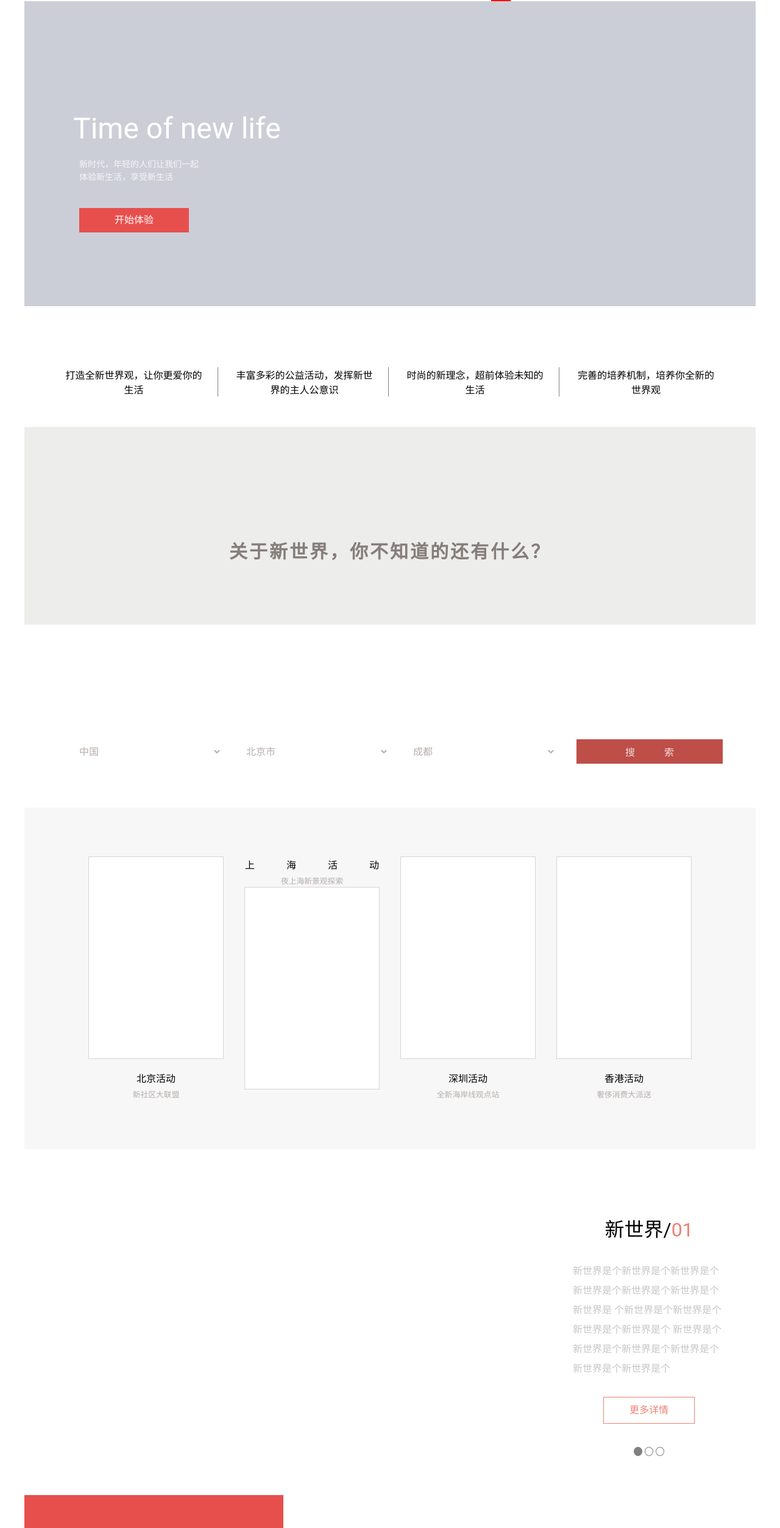
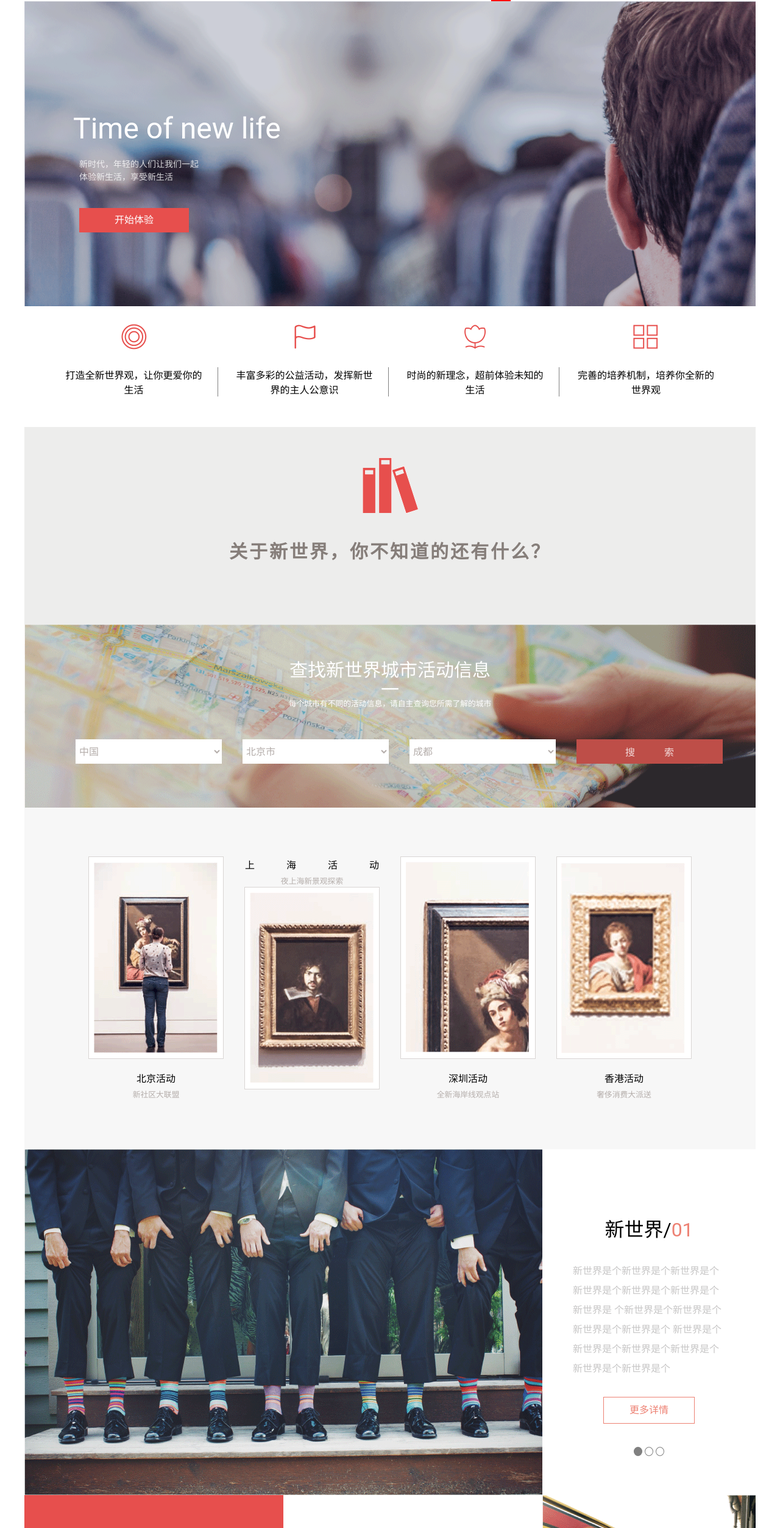
Before and after one commit to UESTC-FEDOG/new-world-website, a website: page index.html in a window 1280 px wide. Shown: the part 55-2560 px from the top of the page at 61% size. Drawn offline with Linux system fonts and the light colour scheme; the site is published under a folder, as on GitHub Pages, so addresses that start at the root find nothing.

Commit message:
Update main-wip.css

```diff
--- a/asset/stylesheets/main-wip.css
+++ b/asset/stylesheets/main-wip.css
@@ -164,7 +164,7 @@ li {
 /*以下是简介部分*/
 
 #intro header {
-    background-image: url(/asset/img/intrain.png);
+    background-image: url(../img/intrain.png);
     background-size: cover;
     height: 500px;
 
@@ -207,22 +207,22 @@ li {
 
 #intro .description li:first-child .icon {
     background-position: 50% 50%;
-    background-image: url(/asset/img/icon-target.png);
+    background-image: url(../img/icon-target.png);
 }
 
 #intro .description li:nth-child(2) .icon {
     background-position: 50% 50%;
-    background-image: url(/asset/img/icon-flag.png);
+    background-image: url(../img/icon-flag.png);
 }
 
 #intro .description li:nth-child(3) .icon {
     background-position: 50% 50%;
-    background-image: url(/asset/img/icon-flower.png);
+    background-image: url(../img/icon-flower.png);
 }
 
 #intro .description li:nth-child(4) .icon {
     background-position: 50% 50%;
-    background-image: url(/asset/img/icon-blocks.png);
+    background-image: url(../img/icon-blocks.png);
 }
 
 #intro .description {
@@ -252,7 +252,7 @@ li {
     color: #867e7a;
     background-repeat: no-repeat;
     background-position: 50% 50px;
-    background-image: url(/asset/img/icon-books.png);
+    background-image: url(../img/icon-books.png);
     letter-spacing: 0.1em;
 }
 
@@ -260,7 +260,7 @@ li {
 
 #activity .search-form {
     height: 300px;
-    background-image: url(/asset/img/map.png);
+    background-image: url(../img/map.png);
     background-repeat: no-repeat;
     text-align: center;
 }
@@ -339,7 +339,7 @@ li {
     width: 220px;
     height: 330px;
     border: 1px solid #d9d5d4;
-    background-image: url(/asset/img/paints.png);
+    background-image: url(../img/paints.png);
     background-repeat: no-repeat;
     background-color: #fff;
     margin-right: 30px;
@@ -402,7 +402,7 @@ li {
 }
 
 #gallery .row:first-child .photo-placeholder {
-    background-image: url(/asset/img/legs.png);
+    background-image: url(../img/legs.png);
     background-repeat: no-repeat;
     width: 850px;
     height: 567px;
@@ -456,7 +456,7 @@ li {
 }
 
 #gallery .row:last-child .photo-placeholder {
-    background-image: url(/asset/img/station.png);
+    background-image: url(../img/station.png);
     position: relative;
     height: 521px;
     width: 350px;
@@ -667,19 +667,19 @@ li {
 }
 
 #contact-us .link li:first-child {
-    background-image: url(/asset/img/iconfont-qq.png);
+    background-image: url(../img/iconfont-qq.png);
 }
 
 #contact-us .link li:nth-child(2) {
-    background-image: url(/asset/img/iconfont-weibo.png);
+    background-image: url(../img/iconfont-weibo.png);
 }
 
 #contact-us .link li:nth-child(3) {
-    background-image: url(/asset/img/iconfont-twitter.png);
+    background-image: url(../img/iconfont-twitter.png);
 }
 
 #contact-us .link li:nth-child(4) {
-    background-image: url(/asset/img/iconfont-diqiu.png);
+    background-image: url(../img/iconfont-diqiu.png);
 }
 
 #footer {
```
